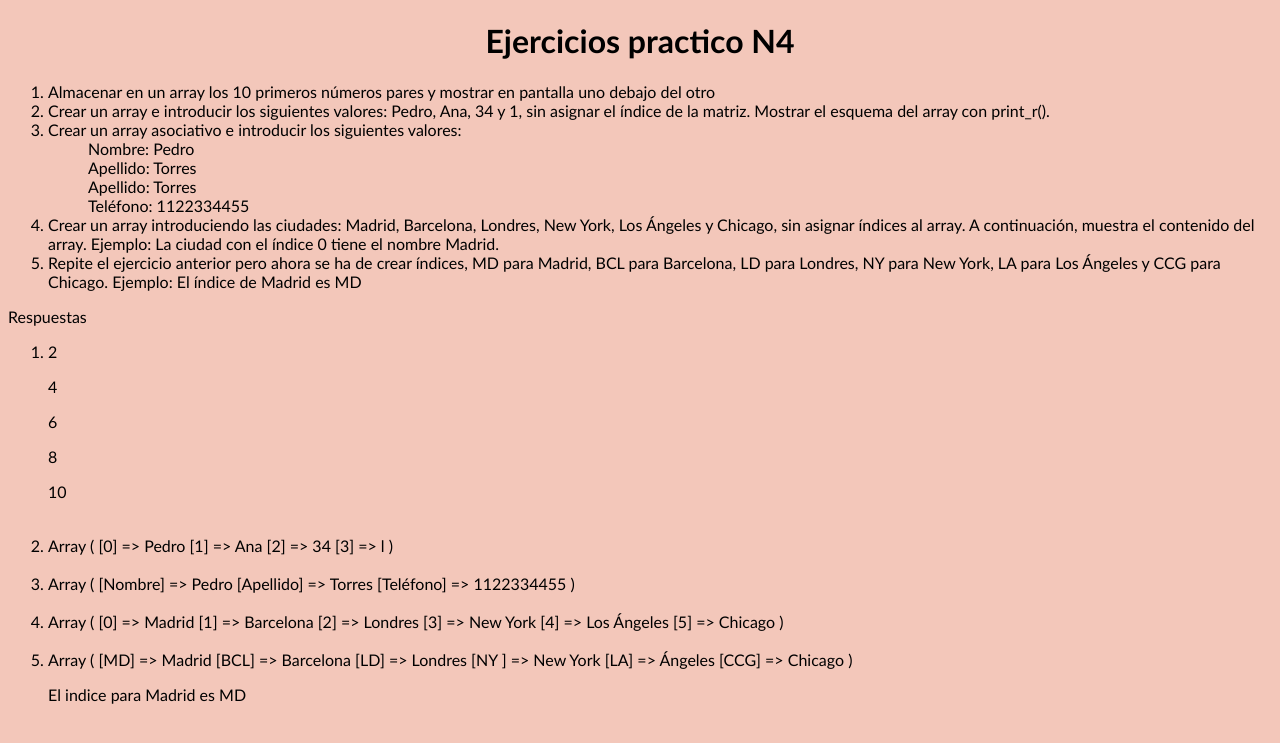
After one commit to Jazuwu00/Php-ejercicios, a PHP site: page /tp4_backend.php in a window 1280 px wide. The commit adds this page. Shown: the top 743 px of the page. Run offline with PHP 8.4, Linux system fonts and the light colour scheme.

Commit message:
added excercise 3 and 4

```diff
--- /dev/null
+++ b/estilos/css.css
@@ -0,0 +1,11 @@
+*{
+    text-align: center;
+    background-color: rgb(243, 199, 186);
+    font-family:'Gill Sans', 'Gill Sans MT', Calibri, 'Trebuchet MS', sans-serif;
+}
+li,p{
+    text-align: start;
+}
+ul{
+    list-style: none;
+}
--- a/tp1_backend.php
+++ b/tp1_backend.php
@@ -3,7 +3,7 @@
 <html lang="en" dir="ltr">
 <head>
 <meta charset="utf-8">
-
+<link rel="stylesheet" href="estilos/css.css">
 <title></title>
 
 </head>
--- a/tp2_backend.php
+++ b/tp2_backend.php
@@ -5,6 +5,7 @@
     <meta http-equiv="X-UA-Compatible" content="IE=edge">
     <meta name="viewport" content="width=device-width, initial-scale=1.0">
     <title>Document</title>
+    <link rel="stylesheet" href="estilos/css.css">
 </head>
 <body>
     <h2>Crear un archivo “tp2_backend.php” y realizar los siguientes ejercicios</h2>
--- /dev/null
+++ b/tp4_backend.php
@@ -0,0 +1,83 @@
+<!DOCTYPE html>
+<html lang="en">
+<head>
+    <meta charset="UTF-8">
+    <meta http-equiv="X-UA-Compatible" content="IE=edge">
+    <meta name="viewport" content="width=device-width, initial-scale=1.0">
+   <link rel="stylesheet" href="estilos/css.css">
+    <title>Trabajo 4</title>
+</head>
+<body>
+    <h1> Ejercicios practico N4</h1>
+    <ol>
+        <li>Almacenar en un array los 10 primeros números pares y mostrar en pantalla uno debajo del otro</li>
+        <li>Crear un array e introducir los siguientes valores: Pedro, Ana, 34 y 1, sin asignar el índice de la
+matriz. Mostrar el esquema del array con print_r().</li>
+        <li>Crear un array asociativo e introducir los siguientes valores:
+        <ul>
+            <li>Nombre: Pedro</li>
+            <li>Apellido: Torres</li>
+            <li>Apellido: Torres</li>
+            <li>Teléfono: 1122334455</li>
+        </ul></li>
+        <li>Crear un array introduciendo las ciudades: Madrid, Barcelona, Londres, New York, Los Ángeles y
+Chicago, sin asignar índices al array. A continuación, muestra el contenido del array.
+Ejemplo: La ciudad con el índice 0 tiene el nombre Madrid.</li>
+        <li>Repite el ejercicio anterior pero ahora se ha de crear índices, MD para Madrid, BCL para Barcelona,
+LD para Londres, NY para New York, LA para Los Ángeles y CCG para Chicago.
+Ejemplo: El índice de Madrid es MD</li>
+    </ol>
+
+    <p>Respuestas</p>
+    <ol>
+
+        <li>
+        <?php
+        $NumerosPares=[];
+        $n= 1;
+        for ($i=1; $i <=10 ; $i++) {
+
+            if($i%2==0){
+                $NumerosPares[$n] = $i;
+                $n++;
+            }
+
+        }
+
+        foreach($NumerosPares as $valor){
+            echo "<p> $valor <p>";
+        }
+        ?>
+         </li>
+         <br>
+        <li>
+        <?php
+        $persona=["Pedro","Ana",34,"l"];
+        print_r($persona);
+        ?>
+        </li>
+        <br>
+        <li>
+        <?php
+        $Datos=["Nombre"=> "Pedro","Apellido" =>"Torres","Teléfono"=>1122334455];
+        print_r($Datos);
+        ?>
+        </li>
+        <br>
+        <li>
+        <?php
+        $Ciudades=["Madrid","Barcelona","Londres","New York","Los Ángeles","Chicago"];
+        print_r($Ciudades);
+        ?>
+        </li>
+        <br>
+        <li>
+        <?php
+        $Ciudades=["MD"=> "Madrid","BCL" =>"Barcelona","LD"=>"Londres","LD"=>"Londres","NY "=>"New York","LA"=>"Ángeles","CCG"=>"Chicago"];
+        print_r($Ciudades);
+        echo "<p>El indice para $Ciudades[MD] es MD </p>";
+        ?>
+        </li>
+    </ol>
+</body>
+</html>
```
Also changed, not shown: tp3_backend.php (added, +99 -0 lines).
